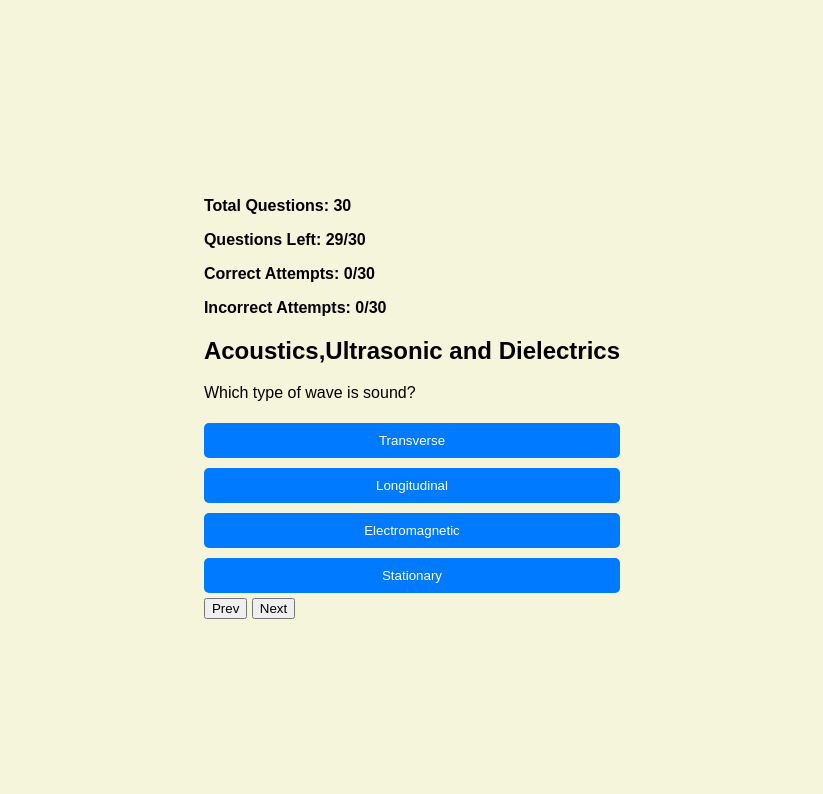
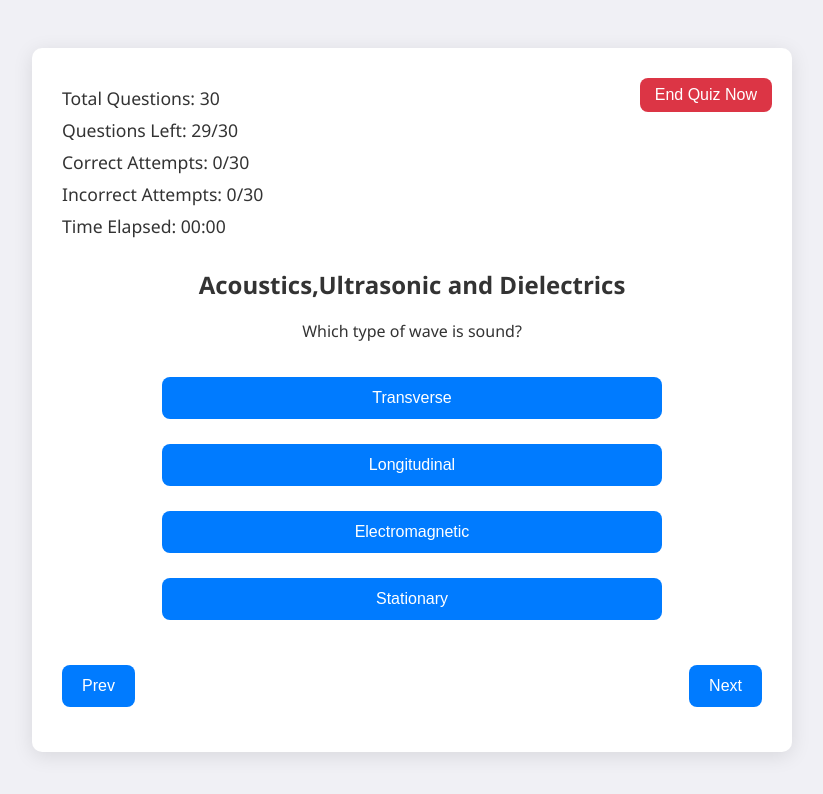
Before and after one commit to Aafiyan/Phy-Website, a plain HTML site: page index.html in a window 1280 px wide. Both pictures are taken after a click on the button "Acoustics, Ultrasonic, and Dielectrics". Shown: the whole page, without its empty margins (228-1051 px from the left). Drawn offline with nearby package versions, Linux system fonts and the light colour scheme.

Commit message:
Update index.html

```diff
--- a/index.html
+++ b/index.html
@@ -11,62 +11,132 @@
             align-items: center;
             height: 100vh;
             margin: 0;
-            font-family: Arial, sans-serif;
+            font-family: 'Segoe UI', Tahoma, Geneva, Verdana, sans-serif;
+            background-color: #f0f0f5;
+        }
+
+        .quiz-container {
+            width: 100%;
+            max-width: 700px;
+            padding: 30px;
+            background-color: #ffffff;
+            border-radius: 10px;
+            box-shadow: 0 4px 20px rgba(0, 0, 0, 0.1);
             text-align: center;
-            background-color: beige;
+            position: relative;
+            color: #333;
         }
-        .home-screen, .quiz-screen, .result-screen {
-            padding: 20px;
-        }
+
         .home-screen, .quiz-screen, .result-screen {
             display: none;
         }
+
         .home-screen {
             display: block;
         }
 
-        .quiz-screen {
-            text-align: left;
-        }
-        .category-button {
-            margin: 10px 0;
-            padding: 10px;
-            width: 100%;
-            max-width: 300px;
+        .category-button, .option, .control-button {
+            margin: 15px 0;
+            padding: 12px 20px;
             background-color: #007bff;
             color: white;
             border: none;
-            border-radius: 5px;
+            border-radius: 8px;
             cursor: pointer;
+            font-size: 1rem;
+            transition: background-color 0.3s ease;
         }
-        .category-button:hover {
+
+        .category-button:hover, .option:hover, .control-button:hover {
             background-color: #0056b3;
         }
+
+        .quiz-screen .options {
+            display: flex;
+            flex-direction: column;
+            align-items: center;
+            margin-top: 20px;
+        }
+
         .option {
-            margin: 5px 0;
-            padding: 10px;
+            width: 90%;
+            max-width: 500px;
             background-color: #007bff;
             color: white;
             border: none;
-            border-radius: 5px;
+            border-radius: 8px;
+            margin-bottom: 10px;
             cursor: pointer;
-            width: 100%;
+            font-size: 1rem;
+            transition: background-color 0.3s ease;
         }
+
         .option.correct {
-            background-color: green;
+            background-color: #28a745;
         }
+
         .option.incorrect {
-            background-color: red;
+            background-color: #dc3545;
         }
+
         .stats {
-            margin-bottom: 20px;
-            font-weight: bold;
+            text-align: left;
+            margin-bottom: 30px;
+        }
+
+        .stats p {
+            margin: 8px 0;
+            font-size: 1.1rem;
+        }
+
+        .end-quiz-btn {
+            position: absolute;
+            top: 15px;
+            right: 20px;
+            background-color: #dc3545;
+            color: white;
+            font-size: 1rem;
+            border: none;
+            border-radius: 8px;
+            padding: 8px 15px;
+            cursor: pointer;
+            transition: background-color 0.3s ease;
+        }
+
+        .end-quiz-btn:hover {
+            background-color: #c82333;
+        }
+
+        .control-buttons {
+            display: flex;
+            justify-content: space-between;
+            margin-top: 20px;
+        }
+
+        .control-buttons .next-btn {
+            margin-left: auto;
+        }
+
+        .result-screen {
+            text-align: left;
+        }
+
+        .control-button:disabled {
+            background-color: #ccc;
+            cursor: not-allowed;
+        }
+
+        canvas {
+            margin: 20px auto;
+            display: block;
         }
     </style>
 </head>
 <body>
+    <div class="quiz-container">
         <div class="home-screen">
             <h1>Welcome to the Physics Quiz</h1>
+            <hr>
             <p>Select a category to start:</p>
             <button class="category-button" onclick="startQuiz('Acoustics,Ultrasonic and Dielectrics')">Acoustics, Ultrasonic, and Dielectrics</button>
             <button class="category-button" onclick="startQuiz('Engineering Optics')">Engineering Optics</button>
@@ -79,27 +149,31 @@
         </div>
 
         <div class="quiz-screen">
+            <button class="end-quiz-btn control-button" onclick="endQuiz()">End Quiz Now</button>
             <div class="stats">
                 <p>Total Questions: <span id="total-questions"></span></p>
                 <p>Questions Left: <span id="questions-left"></span></p>
                 <p>Correct Attempts: <span id="correct-attempts"></span></p>
                 <p>Incorrect Attempts: <span id="incorrect-attempts"></span></p>
+                <p>Time Elapsed: <span id="quiz-timer">00:00</span></p>
             </div>
             <h2 id="quiz-title"></h2>
             <p id="question"></p>
             <div class="options"></div>
-        <div>
-            <button onclick="prevQuestion()">Prev</button>
-            <button onclick="nextQuestion()">Next</button>
+            <div class="control-buttons">
+                <button class="control-button prev-btn" onclick="prevQuestion()">Prev</button>
+                <button class="control-button next-btn" onclick="nextQuestion()">Next</button>
             </div>
         </div>
 
         <div class="result-screen">
             <h2>Quiz Summary</h2>
             <p id="summary"></p>
-        <button onclick="returnToHome()">Back to Home</button>
+            <canvas id="result-chart" width="400" height="400"></canvas>
+            <button class="control-button" onclick="returnToHome()">Back to Home</button>
         </div>
 
+    <script src="https://cdn.jsdelivr.net/npm/chart.js"></script>
     <script src="quiz-script.js"></script>
 </body>
 </html>
```
Lines whose indentation alone changed are shown as unchanged.
